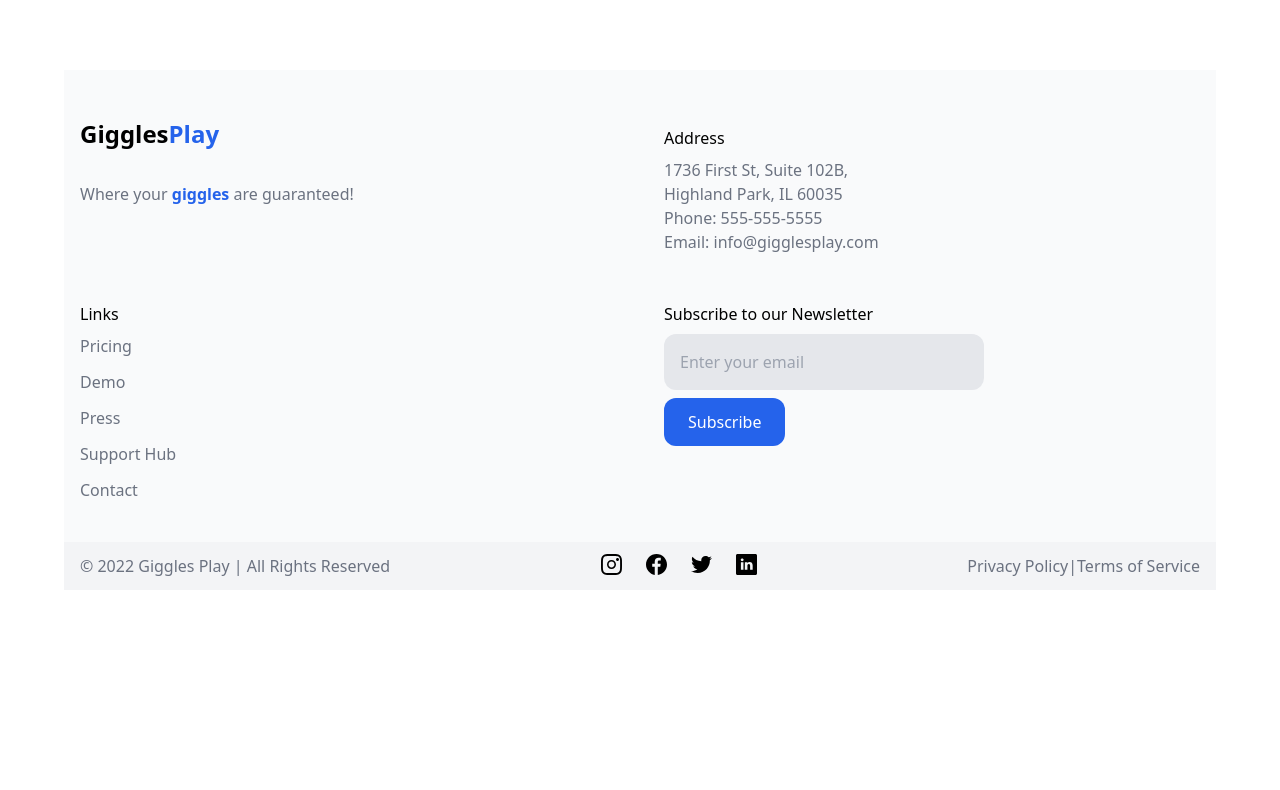
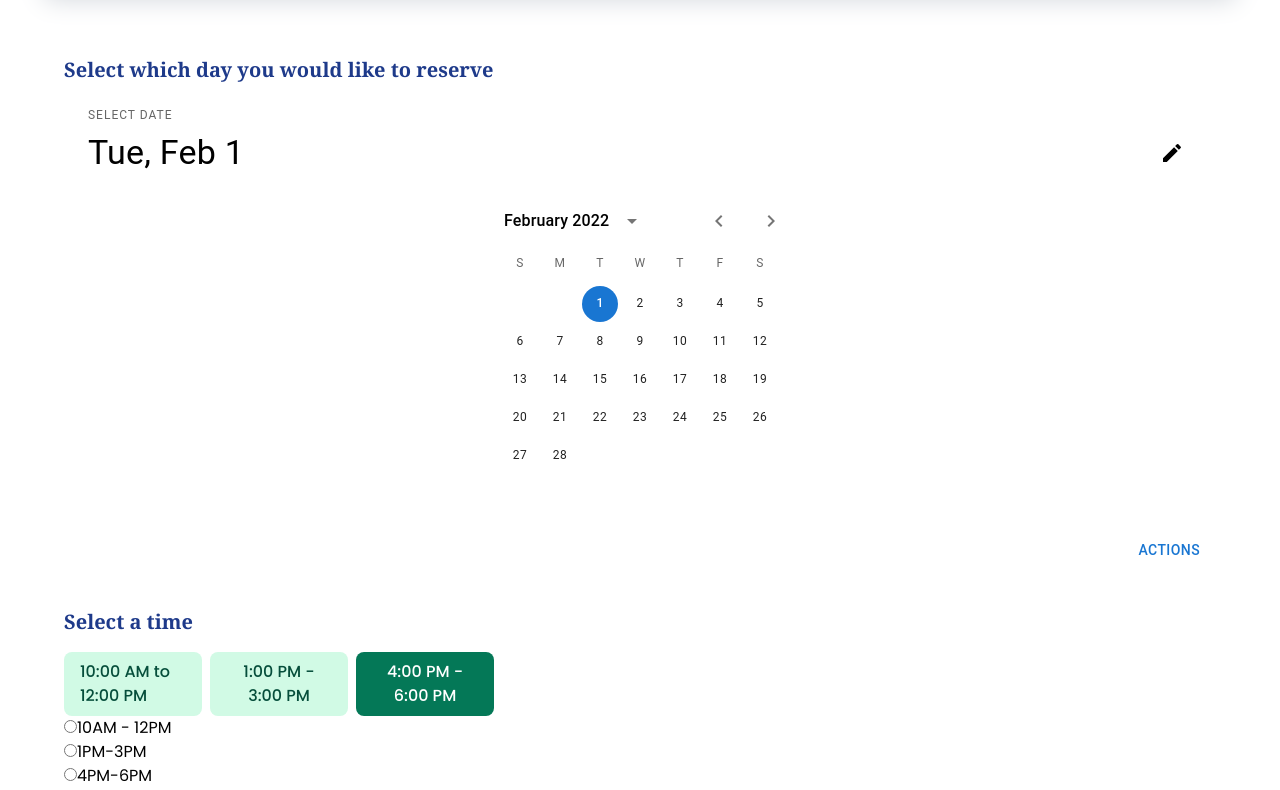
Before and after one commit to ngriggs/fictional-octo-train, a React (Vite) app: page /booking in a window 1280 px wide. Shown: the part 1140-1930 px from the top of the page. Before the commit the page ends 1730 px from the top, so only its background shows below. Built offline with nearby package versions, Linux system fonts and the light colour scheme.

Commit message:
added some more stuff

```diff
--- a/src/App.jsx
+++ b/src/App.jsx
@@ -20,7 +20,6 @@ import Footer2 from './components/Footer2'
 import Error from './components/Error'
 import Contact from './components/Contact'
 import Booking2 from './components/Booking2'
-
 const App = () => (
   <div className='bg-primary w-full overflow-hidden'>
     <BrowserRouter>
@@ -28,7 +27,7 @@ const App = () => (
       <div>
         <Routes className='flex-grow'>
           <Route path='/' index element={<Hero2 />} />
-          <Route path='/booking' element={<Booking />} />
+          <Route path='/booking' element={<Booking2 />} />
           <Route path='/booking2' element={<Booking2 />} />
           <Route path='/contact' element={<Contact />} />
           <Route path='/newStuff' element={<Navbar2 />} />
@@ -36,6 +35,7 @@ const App = () => (
           <Route path='*' element={<Error />} />
         </Routes>
       </div>
+      <Booking />
       <div
         className={`bg-primary ${styles.paddingX} ${styles.flexStart} sticky top-[100vh] bottom-0`}
       >
--- /dev/null
+++ b/src/components/ActionBarComponent.jsx
@@ -0,0 +1,154 @@
+import * as React from 'react';
+import PropTypes from 'prop-types';
+import dayjs from 'dayjs';
+import TextField from '@mui/material/TextField';
+import Button from '@mui/material/Button';
+import Menu from '@mui/material/Menu';
+import MenuItem from '@mui/material/MenuItem';
+import DialogActions from '@mui/material/DialogActions';
+import { unstable_useId as useId } from '@mui/utils';
+import { LocalizationProvider } from '@mui/x-date-pickers/LocalizationProvider';
+import { AdapterDayjs } from '@mui/x-date-pickers/AdapterDayjs';
+import { StaticDatePicker } from '@mui/x-date-pickers/StaticDatePicker';
+
+import { useLocaleText, WrapperVariantContext } from '@mui/x-date-pickers/internals';
+
+const CustomActionBar = (props) => {
+  const { onAccept, onClear, onCancel, onSetToday, actions } = props;
+  const wrapperVariant = React.useContext(WrapperVariantContext);
+  const localeText = useLocaleText();
+  const [anchorEl, setAnchorEl] = React.useState(null);
+  const open = Boolean(anchorEl);
+  const id = useId();
+
+  const actionsArray =
+    typeof actions === 'function' ? actions(wrapperVariant) : actions;
+
+  if (actionsArray == null || actionsArray.length === 0) {
+    return null;
+  }
+
+  const menuItems = actionsArray?.map((actionType) => {
+    switch (actionType) {
+      case 'clear':
+        return (
+          <MenuItem
+            data-mui-test="clear-action-button"
+            onClick={() => {
+              onClear();
+              setAnchorEl(null);
+            }}
+            key={actionType}
+          >
+            {localeText.clearButtonLabel}
+          </MenuItem>
+        );
+
+      case 'cancel':
+        return (
+          <MenuItem
+            onClick={() => {
+              setAnchorEl(null);
+              onCancel();
+            }}
+            key={actionType}
+          >
+            {localeText.cancelButtonLabel}
+          </MenuItem>
+        );
+
+      case 'accept':
+        return (
+          <MenuItem
+            onClick={() => {
+              setAnchorEl(null);
+              onAccept();
+            }}
+            key={actionType}
+          >
+            {localeText.okButtonLabel}
+          </MenuItem>
+        );
+
+      case 'today':
+        return (
+          <MenuItem
+            data-mui-test="today-action-button"
+            onClick={() => {
+              setAnchorEl(null);
+              onSetToday();
+            }}
+            key={actionType}
+          >
+            {localeText.todayButtonLabel}
+          </MenuItem>
+        );
+
+      default:
+        return null;
+    }
+  });
+
+  return (
+    <DialogActions>
+      <Button
+        id={`picker-actions-${id}`}
+        aria-controls={open ? 'basic-menu' : undefined}
+        aria-haspopup="true"
+        aria-expanded={open ? 'true' : undefined}
+        onClick={(event) => setAnchorEl(event.currentTarget)}
+      >
+        Actions
+      </Button>
+      <Menu
+        id="basic-menu"
+        anchorEl={anchorEl}
+        open={open}
+        onClose={() => setAnchorEl(null)}
+        MenuListProps={{
+          'aria-labelledby': `picker-actions-${id}`,
+        }}
+      >
+        {menuItems}
+      </Menu>
+    </DialogActions>
+  );
+};
+
+CustomActionBar.propTypes = {
+  /**
+   * Ordered array of actions to display.
+   * If empty, does not display that action bar.
+   * @default `['cancel', 'accept']` for mobile and `[]` for desktop
+   */
+  actions: PropTypes.oneOfType([
+    PropTypes.arrayOf(PropTypes.oneOf(['accept', 'cancel', 'clear', 'today'])),
+    PropTypes.func,
+  ]),
+  onAccept: PropTypes.func.isRequired,
+  onCancel: PropTypes.func.isRequired,
+  onClear: PropTypes.func.isRequired,
+  onSetToday: PropTypes.func.isRequired,
+};
+
+export default function ActionBarComponent() {
+  const [value, setValue] = React.useState(() => dayjs('2022-02-01T00:00'));
+
+  return (
+    <LocalizationProvider dateAdapter={AdapterDayjs}>
+      <StaticDatePicker
+        onChange={(newValue) => setValue(newValue)}
+        value={value}
+        renderInput={(params) => <TextField {...params} />}
+        components={{
+          ActionBar: CustomActionBar,
+        }}
+        componentsProps={{
+          actionBar: {
+            actions: ['today'],
+          },
+        }}
+      />
+    </LocalizationProvider>
+  );
+}
--- a/src/components/Booking2.jsx
+++ b/src/components/Booking2.jsx
@@ -1,91 +1,107 @@
-import React, { Component } from 'react'
-import { splashPhoto1 } from '../assets'
-import CustomDay from './CustomDay'
+import React, { Component } from "react";
+import { splashPhoto1 } from "../assets";
+import ActionBarComponent from "./ActionBarComponent";
 
 class Booking2 extends Component {
-  constructor () {
-    super()
+  constructor() {
+    super();
     this.state = {
-      name: 'React'
-    }
-    this.onValueChange = this.onValueChange.bind(this)
-    this.formSubmit = this.formSubmit.bind(this)
+      name: "React",
+    };
+    this.onValueChange = this.onValueChange.bind(this);
+    this.formSubmit = this.formSubmit.bind(this);
   }
 
-  onValueChange (event) {
+  onValueChange(event) {
     this.setState({
-      selectedOption: event.target.value
-    })
+      selectedOption: event.target.value,
+    });
   }
 
-  formSubmit (event) {
-    event.preventDefault()
-    console.log(this.state.selectedOption)
+  formSubmit(event) {
+    event.preventDefault();
+    console.log(this.state.selectedOption);
   }
 
-  render () {
+  render() {
     return (
-      <div className='w-screen'>
+      <div className="w-screen">
         <div
           className={`relative mx-auto mt-10 mb-10 max-w-screen-lg overflow-hidden text-center shadow-xl shadow-gray-300 `}
         >
           <img src={splashPhoto1} />
-          <h1 className='mt-2 px-8 text-3xl font-bold font-poppins md:text-5xl'>
+          <h1 className="mt-2 px-8 text-3xl font-bold font-poppins md:text-5xl">
             Book a Birthday Party at Giggles Playspace
           </h1>
-          <p className='mt-6 text-lg font-poppins'>
+          <p className="mt-6 text-lg font-poppins">
             1736 First St, Suite 102B, <br />
             Highland Park, IL 60035 <br />
             Phone: 555-555-5555 <br />
             Email: info@gigglesplay.com
           </p>
         </div>
-        <div className='mx-auto grid max-w-screen-lg px-6 pb-20 font-poppins'>
-          <h1>Select which day you would like to reserve</h1>
-          <CustomDay />
+        <div className="mx-auto grid max-w-screen-lg px-6 pb-20 font-poppins">
+          <p className="mt-8 font-serif text-xl font-bold text-blue-900">
+            Select which day you would like to reserve
+          </p>
+          <ActionBarComponent />
+          <div className="">
+            <p className="mt-8 font-serif text-xl font-bold text-blue-900">
+              Select a time
+            </p>
+            <label className="mt-4 grid grid-cols-4 gap-2 lg:max-w-xl">
+              <div className="rounded-lg bg-emerald-100 px-4 py-2 font-medium text-emerald-900 active:scale-95">
+                10:00 AM to 12:00 PM
+              </div>
+              <button className="rounded-lg bg-emerald-100 px-4 py-2 font-medium text-emerald-900 active:scale-95">
+                1:00 PM - 3:00 PM
+              </button>
+              <button className="rounded-lg bg-emerald-700 px-4 py-2 font-medium text-white active:scale-95">
+                4:00 PM - 6:00 PM
+              </button>
+            </label>
+          </div>
           <form onSubmit={this.formSubmit}>
-            <div className='radio'>
+            <div className="radio">
+              <input
+                type="radio"
+                value="10AM-12PM"
+                checked={this.state.selectedOption === "10AM-12PM"}
+                onChange={this.onValueChange}
+              />
+              <label>10AM - 12PM</label>
+            </div>
+            <div className="radio">
               <label>
                 <input
-                  type='radio'
-                  value='Male'
-                  checked={this.state.selectedOption === 'Male'}
+                  type="radio"
+                  value="1PM-3PM"
+                  checked={this.state.selectedOption === "1PM-3PM"}
                   onChange={this.onValueChange}
                 />
-                Male
+                1PM-3PM
               </label>
             </div>
-            <div className='radio'>
+            <div className="radio">
               <label>
                 <input
-                  type='radio'
-                  value='Female'
-                  checked={this.state.selectedOption === 'Female'}
+                  type="radio"
+                  value="4PM-6PM"
+                  checked={this.state.selectedOption === "4PM-6PM"}
                   onChange={this.onValueChange}
                 />
-                Female
-              </label>
-            </div>
-            <div className='radio'>
-              <label>
-                <input
-                  type='radio'
-                  value='Other'
-                  checked={this.state.selectedOption === 'Other'}
-                  onChange={this.onValueChange}
-                />
-                Other
+                4PM-6PM
               </label>
             </div>
             <div>Selected option is : {this.state.selectedOption}</div>
-            <button className='btn btn-default' type='submit'>
+            <button className="btn btn-default" type="submit">
               Submit
             </button>
           </form>
         </div>
       </div>
-    )
+    );
   }
 }
 
-export default Booking2
+export default Booking2;
```
